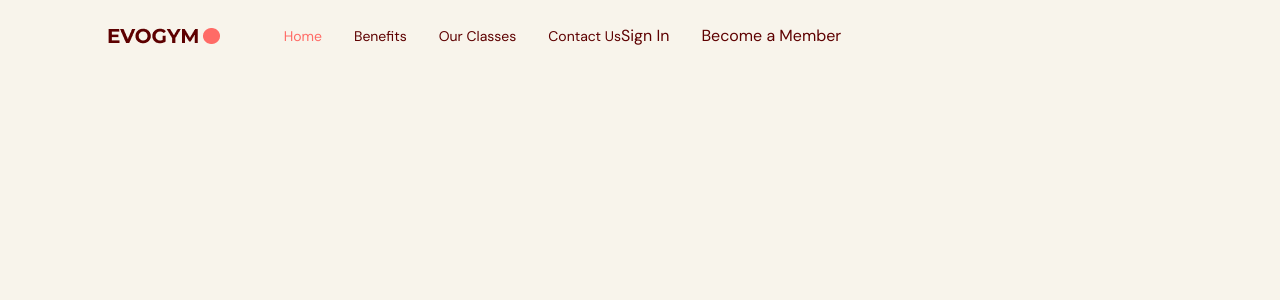
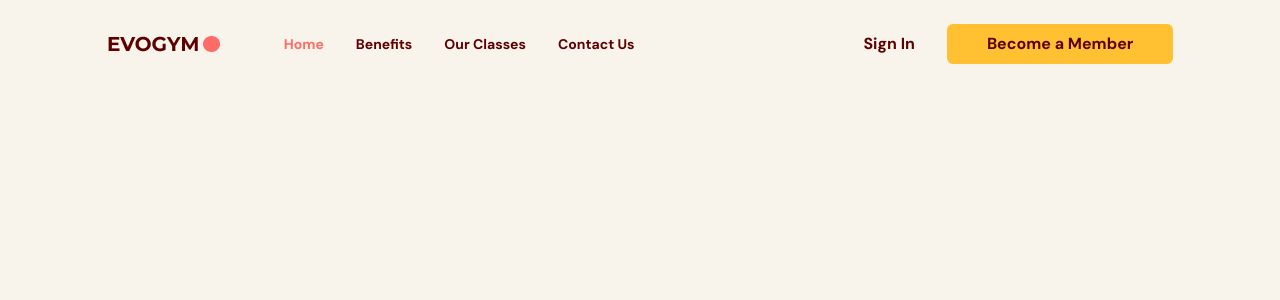
Before and after one commit to KaveeshaDisssanayake/gym, a React (Vite) app: page / in a window 1280 px wide. Shown: the top 300 px of the page. Built offline with nearby package versions, Linux system fonts and the light colour scheme.

Commit message:
setting up enums

```diff
--- a/src/App.tsx
+++ b/src/App.tsx
@@ -1,12 +1,32 @@
-import { useState } from "react";
+import { useEffect, useState } from "react";
 import Navbar from "../src/scenes/navbar";
+import { SelectedPage } from "./shared/types";
+
+
+
+
 
 function App() {
- const [selectedPage , setSelectedPage] = useState<string>('home');
+ const [selectedPage , setSelectedPage] = useState<SelectedPage>(SelectedPage.Home);
+
+ const [isTopOfPage, setIsTopOfPage] = useState<boolean>(true);
+
+ useEffect(() =>{
+  const handleScroll = () => {
+    if(window.scrollY === 0){
+      setIsTopOfPage(true);
+      setSelectedPage(SelectedPage.Home);
+    }
+    if (window.scrollY !== 0 ) setIsTopOfPage(false);
+  }
+  window.addEventListener("scroll" , handleScroll);
+  return () => window.removeEventListener("scroll", handleScroll);
+ } , []);
 
   return (
     <div className="app bg-gray-20 ">
      <Navbar
+     isTopOfPage = {isTopOfPage}
      selectedPage={selectedPage}
      setSelectedPage={setSelectedPage}
 
--- /dev/null
+++ b/src/hooks/useMediaQuery.ts
@@ -0,0 +1,19 @@
+import { useState, useEffect } from "react";
+
+const useMediaQuery = (query: string) => {
+  const [matches, setMatches] = useState(false);
+
+  useEffect(() => {
+    const media = window.matchMedia(query);
+    if (media.matches !== matches) {
+      setMatches(media.matches);
+    }
+    const listener = () => setMatches(media.matches);
+    window.addEventListener("resize", listener);
+    return () => window.removeEventListener("resize", listener);
+  }, [matches, query]);
+
+  return matches;
+};
+
+export default useMediaQuery;
--- a/src/index.css
+++ b/src/index.css
@@ -11,5 +11,5 @@
   height: 100%;
   width: 100%;
   font-family: "DM Sans", sans-serif;
-  @apply text-gray-500;
+  @apply text-gray-500 font-semibold;
 }
--- a/src/scenes/navbar/Link.tsx
+++ b/src/scenes/navbar/Link.tsx
@@ -1,10 +1,11 @@
+import { SelectedPage } from "@/shared/types";
 import AnchorLink from "react-anchor-link-smooth-scroll"
 
 
 type Props = {
     page: string;
-    selectedPage : string;
-    setSelectedPage : (value : string) => void;
+    selectedPage : SelectedPage;
+    setSelectedPage : (value : SelectedPage) => void;
 }
 
 const Link = ({
@@ -12,9 +13,7 @@
    selectedPage,
    setSelectedPage,
 }: Props) => {
-  const lowerCasePage = page.toLowerCase().replace(/ /g, "")
-
-
+  const lowerCasePage = page.toLowerCase().replace(/ /g, "") as SelectedPage ;
 
   return (
     <AnchorLink
--- a/src/scenes/navbar/index.tsx
+++ b/src/scenes/navbar/index.tsx
@@ -1,27 +1,33 @@
 import { useState } from "react";
-import { Bars3Icon,XMarkIcon } from "@heroicons/react/24/outline";
+import { Bars3Icon, XMarkIcon } from "@heroicons/react/24/outline";
 import Logo from "@/assets/Logo.png";
 import Link from "./Link";
-
-
+import { SelectedPage } from "@/shared/types";
+import useMediaQuery from "@/hooks/useMediaQuery";
+import ActionButton from "@/shared/ActionButton";
 
 type Props = {
-    selectedPage : string;
-    setSelectedPage : (value : string) => void;
+  isTopOfPage : boolean;
+  selectedPage: SelectedPage;
+  setSelectedPage: (value: SelectedPage) => void;
 };
 
-const Navbar = ({selectedPage , setSelectedPage}: Props) => {
+const Navbar = ({ isTopOfPage, selectedPage, setSelectedPage }: Props) => {
   const flexBetween = "flex items-center justify-between";
+  const [isMenuToggled, setIsMenuToggled] = useState<boolean>(false);
+  const isAboveMediumScreens = useMediaQuery("(min-width:1060px)");
+  const navbarBackground = isTopOfPage ? " " : "bg-primary-100 drop-shadow";
   return (
     <nav>
-    <div className={`${flexBetween} fixed top-0 z-30 w-full py-6` }>
+      <div className={`${navbarBackground} ${flexBetween} fixed top-0 z-30 w-full py-6`}>
         <div className={`${flexBetween} mx-auto w-5/6`}>
-        <div className={`${flexBetween}w-full gap-16`}>
-            {/* Left side*/}
+          <div className={`${flexBetween} w-full gap-16`}>
+            {/* Left side */}
             <img src={Logo} alt="logo" />
 
-         {/* Right side*/}
-         <div className={`${flexBetween} w-full `}>
+            {/* Right side */}
+            {isAboveMediumScreens ? (
+              <div className={`${flexBetween} w-full`}>
                 <div className={`${flexBetween} gap-8 text-sm`}>
                   <Link
                     page="Home"
@@ -40,21 +46,63 @@
                   />
                   <Link
                     page="Contact Us"
-
                     selectedPage={selectedPage}
                     setSelectedPage={setSelectedPage}
                   />
                 </div>
                 <div className={`${flexBetween} gap-8`}>
                   <p>Sign In</p>
-             <button>Become a Member</button>
+                  <ActionButton setSelectedPage={setSelectedPage}>Become a Member</ActionButton>
+                </div>
+              </div>
+            ) : (
+              <button
+                className="rounded-full bg-secondary-500 p-2"
+                onClick={() => setIsMenuToggled(!isMenuToggled)}
+              >
+                <Bars3Icon className="h-6 w-6 text-white" />
+              </button>
+            )}
           </div>
         </div>
       </div>
+      {/* Mobile menu */}
+      {!isAboveMediumScreens && isMenuToggled && (
+        <div className="fixed right-0 bottom-0 z-40 h-full w-[300px] bg-primary-100 drop-shadow-xl ">
+           <div className="flex justify-end p-12">
+             <button onClick={() => setIsMenuToggled(!isMenuToggled)}>
+               <XMarkIcon className="h-6 w-6 text-gray-400"/>
+             </button>
            </div>
+
+           {/*Menu Items*/}
+           <div className="ml-[33%] flex flex-col gap-10 text-2xl">
+                  <Link
+                    page="Home"
+                    selectedPage={selectedPage}
+                    setSelectedPage={setSelectedPage}
+                  />
+                  <Link
+                    page="Benefits"
+                    selectedPage={selectedPage}
+                    setSelectedPage={setSelectedPage}
+                  />
+                  <Link
+                    page="Our Classes"
+                    selectedPage={selectedPage}
+                    setSelectedPage={setSelectedPage}
+                  />
+                  <Link
+                    page="Contact Us"
+                    selectedPage={selectedPage}
+                    setSelectedPage={setSelectedPage}
+                  />
                 </div>
+
+        </div>
+      )}
     </nav>
-  )
-}
+  );
+};
 
-export default Navbar
+export default Navbar;
--- /dev/null
+++ b/src/shared/ActionButton.tsx
@@ -0,0 +1,22 @@
+import AnchorLink from "react-anchor-link-smooth-scroll"
+import { SelectedPage } from "./types";
+
+
+type Props = {
+    children : React.ReactNode;
+    setSelectedPage: (value: SelectedPage) => void;
+}
+
+const ActionButton = ({children , setSelectedPage}: Props) => {
+  return (
+    <AnchorLink
+    className="rounded-md bg-secondary-500 px-10 py-2 hover:bg-primary-500 hover:text-white "
+    onClick={() => setSelectedPage(SelectedPage.ContactUs)}
+    href={`${SelectedPage.ContactUs}`}
+    >
+      {children}
+    </AnchorLink>
+  )
+}
+
+export default ActionButton
--- /dev/null
+++ b/src/shared/types.ts
@@ -0,0 +1,6 @@
+export enum SelectedPage {
+  Home = "home",
+  Benefits = "benefits",
+  OurClasses = "ourclasses",
+  ContactUs = "contactus"
+}
```
Lines whose indentation alone changed are shown as unchanged.
